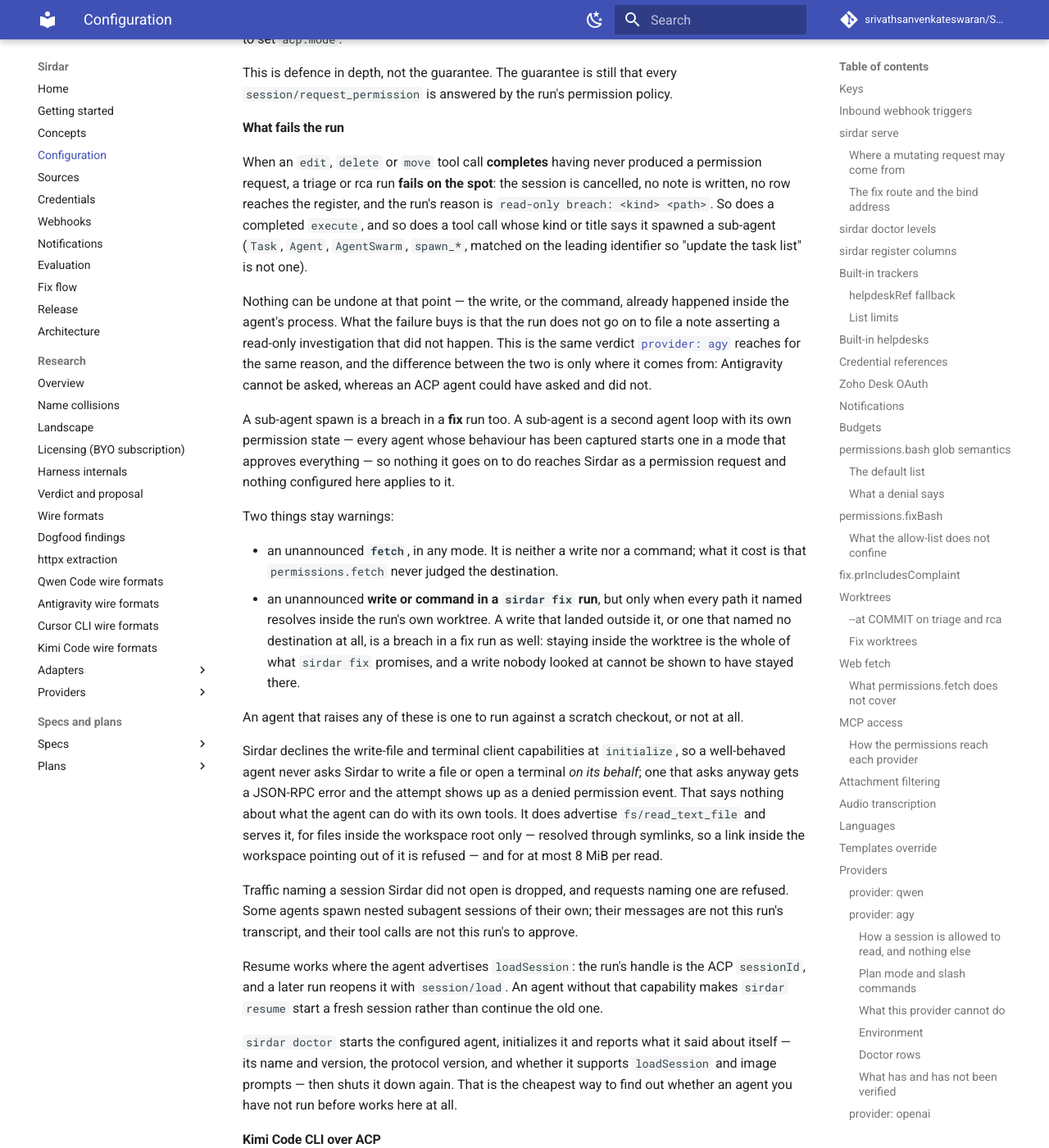
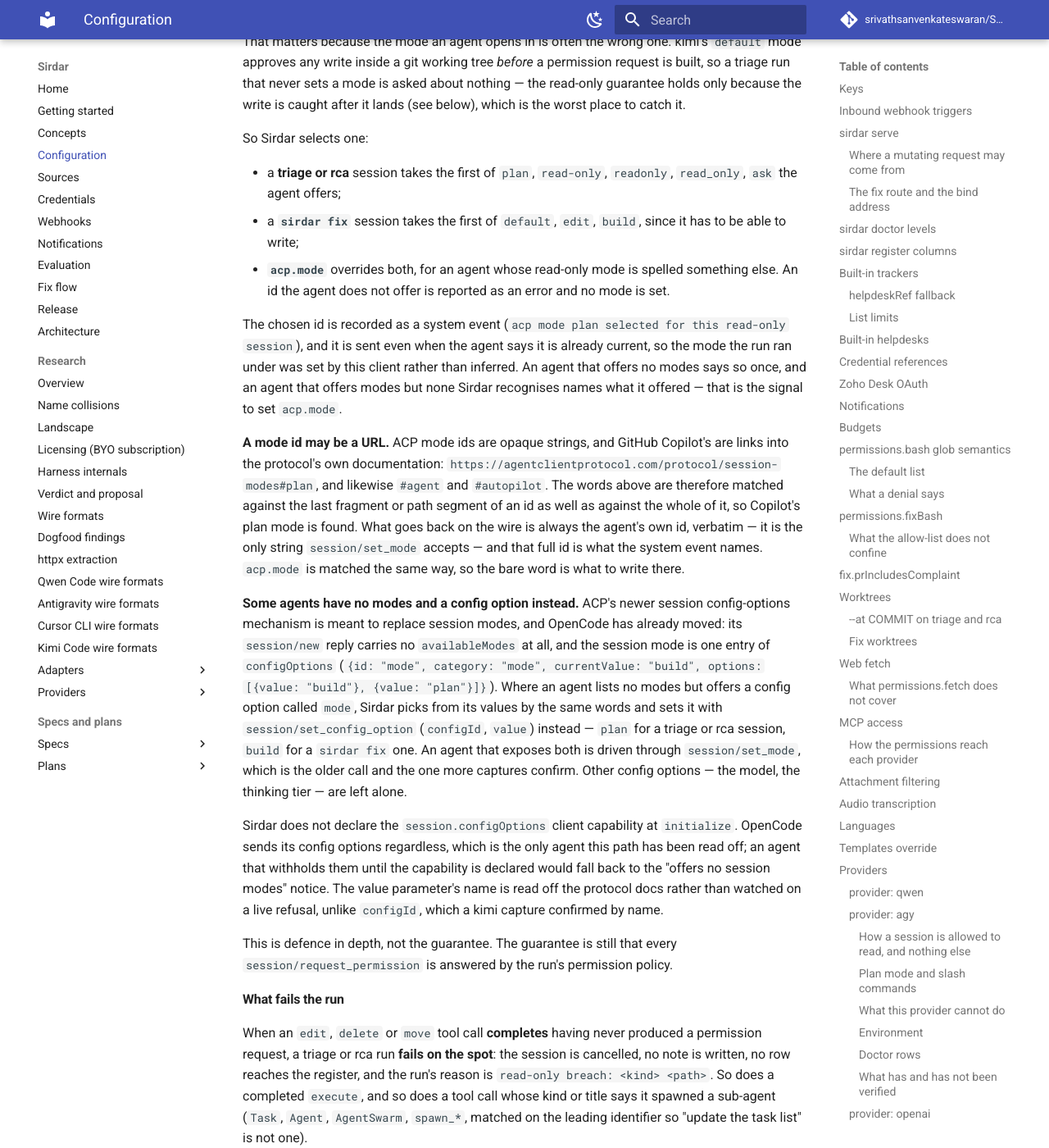
Before and after one commit to srivathsanvenkateswaran/Sirdar, an MkDocs documentation site: the page built from docs/config.md, in a window 1280 px wide and 1400 px high, scrolled down 58636 px. Shown: the whole window at 82% size. Built offline with MkDocs 1.6.1 and Material for MkDocs 9.7.7, drawn with Linux system fonts in a browser that asks for light colours; comment, search, counter and statistics services are not loaded; some of the changed text lies outside the part shown.

Commit message:
docs: ACP mode ids, config-option modes, git flag normalisation and note filing

```diff
--- a/docs/config.md
+++ b/docs/config.md
@@ -129,9 +129,14 @@
 do the same for RCA and resolution notes. Sirdar creates any missing subdirectory when it writes
 the note. A segment that is empty (including the one a leading `/` produces) or exactly `..` is
 dropped rather than followed, so a pattern can't write outside `notes.dir`; re-triage still finds
-and overwrites a triage note filed this way, searching `notes.dir` recursively (skipping
-dot-directories such as `.obsidian`) for a match by key and frontmatter tag rather than by exact
-path. `provider`, `billing`, and `concurrency` are validated at load time: an unrecognised
+and overwrites a triage note filed this way, matching by key and frontmatter tag rather than by
+exact path. That lookup reads one directory — the one the pattern itself names — and does not
+descend into it. A vault keeps its old notes in a folder, and `notes/previous/OMNI-1 ….md` used
+to be found, read for its status and taken as reason to file nothing at all. When a note *is*
+found there with a status a person has moved on from, the run leaves it alone as before, keeps
+its own copy in the run directory, and says so on its last line: `[KEY] warning <path> has
+status "resolved" and was left unchanged; this run's note was not filed`. The same line is
+recorded on the run. `provider`, `billing`, and `concurrency` are validated at load time: an unrecognised
 `provider` or `billing` value, or a `concurrency` below 1, fails config load with a message
 naming the offending key. Budget values must all be greater than zero. A configured source's
 adapter-specific fields are required only for that adapter; `sources.tracker` and
@@ -749,6 +754,18 @@
   core.hooksPath=/tmp/h status` installs a hook directory for every git command that follows and
   is refused, while `git grep -c foo` (counts matches) and `git rev-parse --git-dir` (prints a
   path) reuse the same short flag after the subcommand for an unrelated meaning and are allowed.
+
+Four global git options go the other way and are taken *off* the command before it is matched at
+all, because they change how git prints and nothing about what it reads, writes or runs:
+`--no-pager`, `--no-optional-locks`, and `-c color.ui=…` / `-c core.pager=…` for the values that
+run no program (git's own colour words, and `cat` or nothing for the pager). Every coding agent
+has learnt to type `git --no-pager diff`, since git's pager on a pipe hangs the turn, and a
+workspace that allow-listed `git diff*` was refusing it over a word in the middle. So `git
+--no-pager diff -- x` is matched as `git diff -- x`, and `git -c color.ui=false log` as `git
+log`. Nothing else is stripped: `-C`, `--git-dir` and `--work-tree` point git at a different
+repository, `-c core.hooksPath=…` installs a hook, and `-c core.pager=evil` names a program to
+run — each stays in the command and is refused by the rules above. The denial an operator reads
+quotes the command they actually wrote.
 
 A `GIT_*` environment variable reaches the same configuration as those flags — `GIT_DIR`,
 `GIT_WORK_TREE` and the rest — so an assignment naming one is refused wherever it appears ahead
@@ -2002,8 +2019,8 @@
 
 - a **triage or rca** session takes the first of `plan`, `read-only`, `readonly`, `read_only`,
   `ask` the agent offers;
-- a **`sirdar fix`** session takes the first of `default`, `edit`, since it has to be able to
-  write;
+- a **`sirdar fix`** session takes the first of `default`, `edit`, `build`, since it has to be
+  able to write;
 - **`acp.mode`** overrides both, for an agent whose read-only mode is spelled something else.
   An id the agent does not offer is reported as an error and no mode is set.
 
@@ -2012,6 +2029,32 @@
 under was set by this client rather than inferred. An agent that offers no modes says so once,
 and an agent that offers modes but none Sirdar recognises names what it offered — that is the
 signal to set `acp.mode`.
+
+**A mode id may be a URL.** ACP mode ids are opaque strings, and GitHub Copilot's are links into
+the protocol's own documentation:
+`https://agentclientprotocol.com/protocol/session-modes#plan`, and likewise `#agent` and
+`#autopilot`. The words above are therefore matched against the last fragment or path segment of
+an id as well as against the whole of it, so Copilot's plan mode is found. What goes back on the
+wire is always the agent's own id, verbatim — it is the only string `session/set_mode` accepts —
+and that full id is what the system event names. `acp.mode` is matched the same way, so the bare
+word is what to write there.
+
+**Some agents have no modes and a config option instead.** ACP's newer session config-options
+mechanism is meant to replace session modes, and OpenCode has already moved: its `session/new`
+reply carries no `availableModes` at all, and the session mode is one entry of `configOptions`
+(`{id: "mode", category: "mode", currentValue: "build", options: [{value: "build"}, {value:
+"plan"}]}`). Where an agent lists no modes but offers a config option called `mode`, Sirdar
+picks from its values by the same words and sets it with `session/set_config_option`
+(`configId`, `value`) instead — `plan` for a triage or rca session, `build` for a `sirdar fix`
+one. An agent that exposes both is driven through `session/set_mode`, which is the older call
+and the one more captures confirm. Other config options — the model, the thinking tier — are
+left alone.
+
+Sirdar does not declare the `session.configOptions` client capability at `initialize`. OpenCode
+sends its config options regardless, which is the only agent this path has been read off; an
+agent that withholds them until the capability is declared would fall back to the "offers no
+session modes" notice. The value parameter's name is read off the protocol docs rather than
+watched on a live refusal, unlike `configId`, which a kimi capture confirmed by name.
 
 This is defence in depth, not the guarantee. The guarantee is still that every
 `session/request_permission` is answered by the run's permission policy.
```
Also changed, not shown: CHANGELOG.md (+25 -0 lines), docs/research/providers/acp-agents.md (+25 -3 lines).
